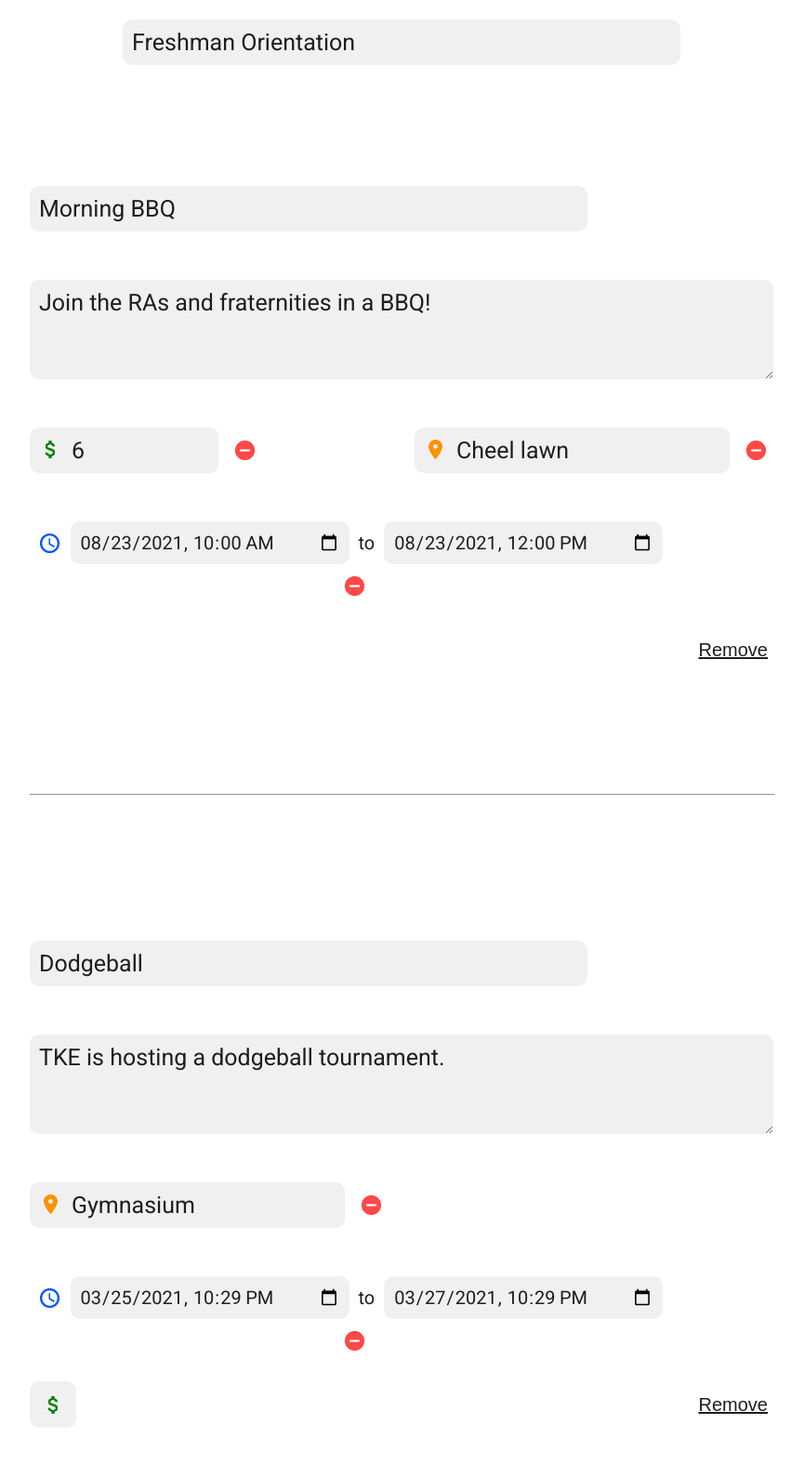
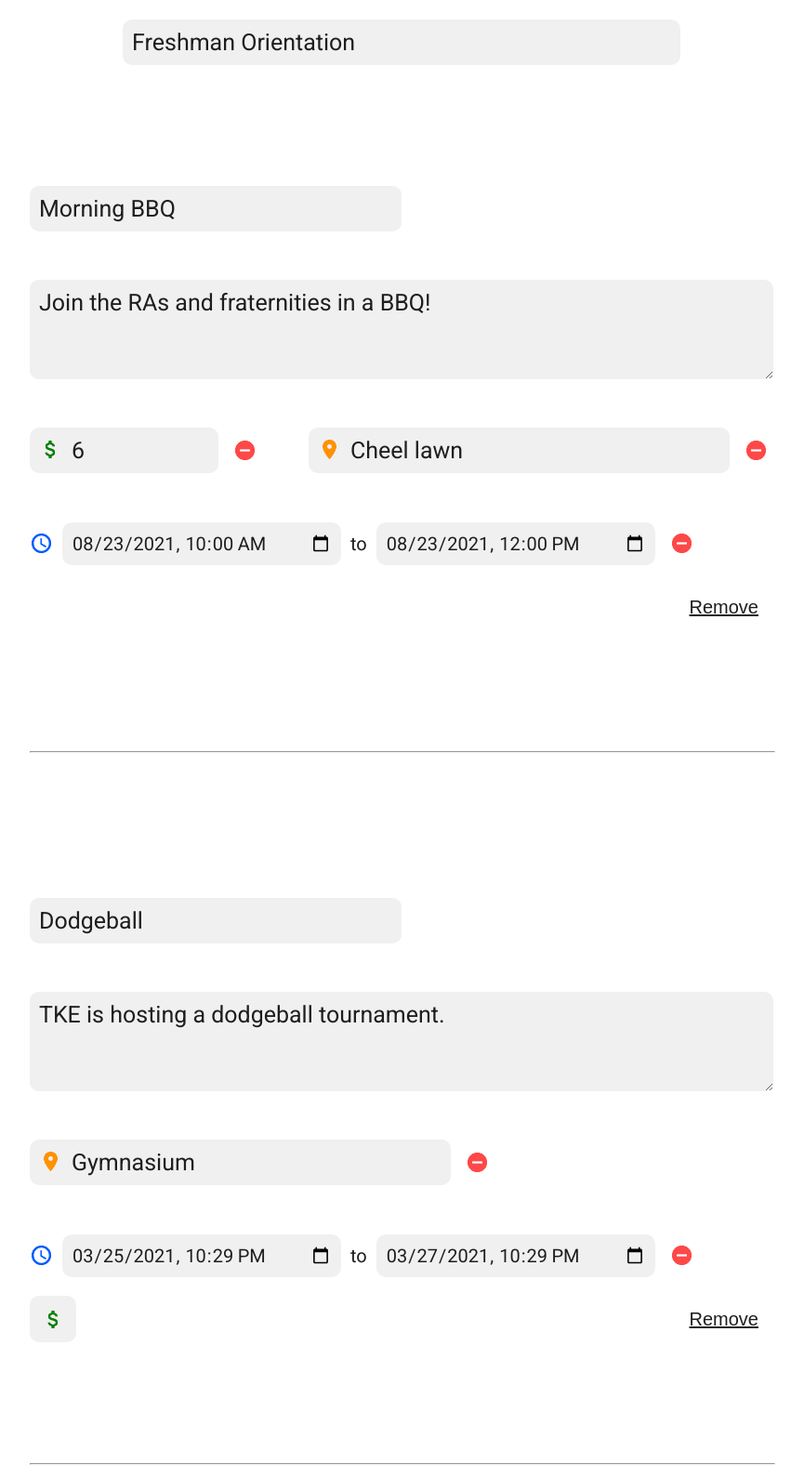
Before and after one commit to joshtgill/pages-web, a Django app: page /create/build/?typee=Sheet&idd=26 in a window 1280 px wide. Shown: the part 331-1920 px from the top of the page at 93% size, without its empty margins (208-1073 px from the left). Run offline with Django 3.2, Linux system fonts and the light colour scheme; a user stored in the database is signed in; data comes from the database, SQL or seed files in the repository.

Commit message:
Generalize field container styling

```diff
--- a/builder/static/styles/build_page.css
+++ b/builder/static/styles/build_page.css
@@ -45,92 +45,43 @@
     max-width: 600px;
 }
 
-.content form .items .item input {
-    margin: 2vh 0;
-}
-
-.content form .items .item .field-container {
+.field-container {
+    width: 100%;
     display: flex;
     justify-content: center;
     align-items: center;
     flex-wrap: wrap;
-    margin: 2vh 0;
+    margin: 2vh 0 0 0;
 }
 
-.content form .items .item .field-container img {
+.field-container img {
+    width: 25px;
     margin: 0;
 }
 
-.content form .items .item .field-container input {
+.field-container input {
     margin: 0 10px;
 }
 
-.content form .items .item .field-container .value-container {
+.field-container .value-container {
+    width: 100%;
     display: flex;
     align-items: center;
     background-color: rgb(240, 240, 240);
     border-radius: 10px;
 }
 
-.content form .items .item .field-container .value-container img {
+.field-container .value-container img {
     height: 25px;
     margin: 0 0 2px 10px;
 }
 
-.content form .items .item .field-container .value-container input {
+.field-container .value-container input {
     margin: 0 0 0 10px;
     padding-left: 0;
 }
 
-.content form .items .item #price {
-    max-width: 250px;
-    flex-wrap: nowrap;
-}
-
-.content form .items .item #price img {
-    margin-left: 10px;
-}
-
-.content form .items .item #location {
-    flex-wrap: nowrap;
-}
-
-.content form .items .item #location img {
-    margin-left: 10px;
-}
-
-.content form .items .item #datetime {
-    margin: 0;
-}
-
-.content form .items .item #datetime img {
-    margin-top: 10px;
-    margin-bottom: 10px;
-}
-
-.content form .items .item #datetime input {
-    width: 100%;
-    margin-top: 0;
-    margin-bottom: 0;
-    font-size: 20px;
-}
-
-.content form .items .item #datetime h3 {
-    margin: 10px 0;
-    font-size: 20px;
-    font-weight: normal;
-}
-
-.content form .items .item .location-container {
-    display: flex;
-    align-items: center;
-}
-
-.content form .items .item .location-container img {
-    margin: 0 5px 0 0;
-}
-
-.content form .items .item button {
+.field-container button {
     font-size: 20px;
     color: rgb(30, 30, 30);
     background-color: rgb(255, 255, 255);
@@ -140,8 +91,47 @@
     outline: none;
 }
 
+#title-field-container {
+    max-width: 400px;
+}
+
+#price-field-container {
+    max-width: 250px;
+    flex-wrap: nowrap;
+}
+
+#price-field-container img {
+    margin-left: 10px;
+}
+
+#location-field-container {
+    max-width: 500px;
+    flex-wrap: nowrap;
+    align-self: flex-start;
+}
+
+#location-field-container img {
+    margin-left: 10px;
+}
+
+#datetime-field-container img {
+    margin: 10px 0;
+}
+
+#datetime-field-container input {
+    width: 100%;
+    margin-top: 0;
+    margin-bottom: 0;
+    font-size: 20px;
+}
+
+#datetime-field-container h3 {
+    margin: 10px 0;
+    font-size: 20px;
+    font-weight: normal;
+}
+
 .content form .items .item img {
-    width: 25px;
     margin-left: 10px;
 }
 
@@ -174,7 +164,13 @@
 }
 
 .content form .items .item .actions button {
-    margin: 0;
+    font-size: 20px;
+    color: rgb(30, 30, 30);
+    background-color: rgb(255, 255, 255);
+    text-decoration: underline;
+    border: none;
+    cursor: pointer;
+    outline: none;
 }
 
 .content form #addItemButton {
@@ -220,11 +216,11 @@
         flex-grow: 0;
     }
 
-    .content form .items .item .datetime-container {
-        justify-content: left;
+    #datetime-field-container {
+        justify-content: flex-start;
     }
 
-    .content form .items .item #datetime input {
+    #datetime-field-container input {
        max-width: 300px;
     }
 }
```
Also changed, not shown: builder/static/scripts/build_page.js (+35 -15 lines).
